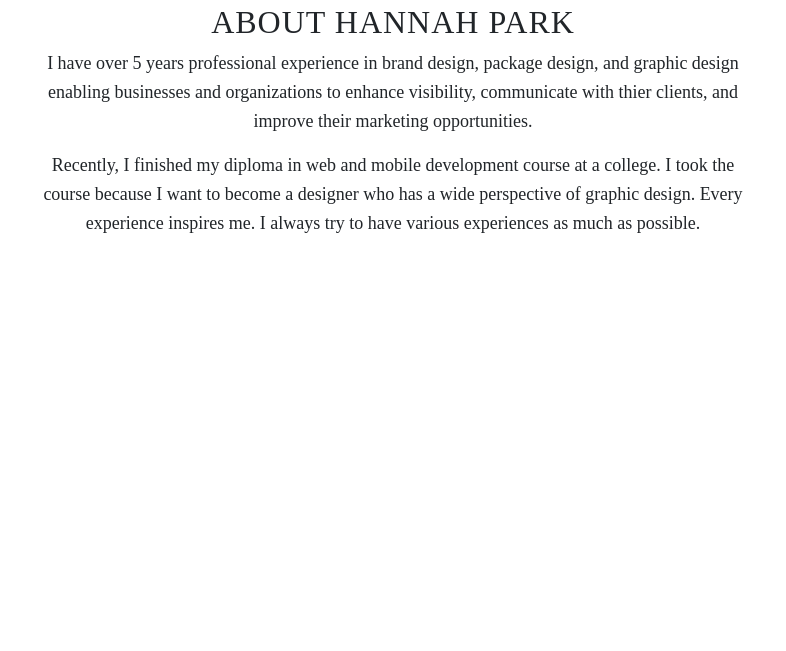
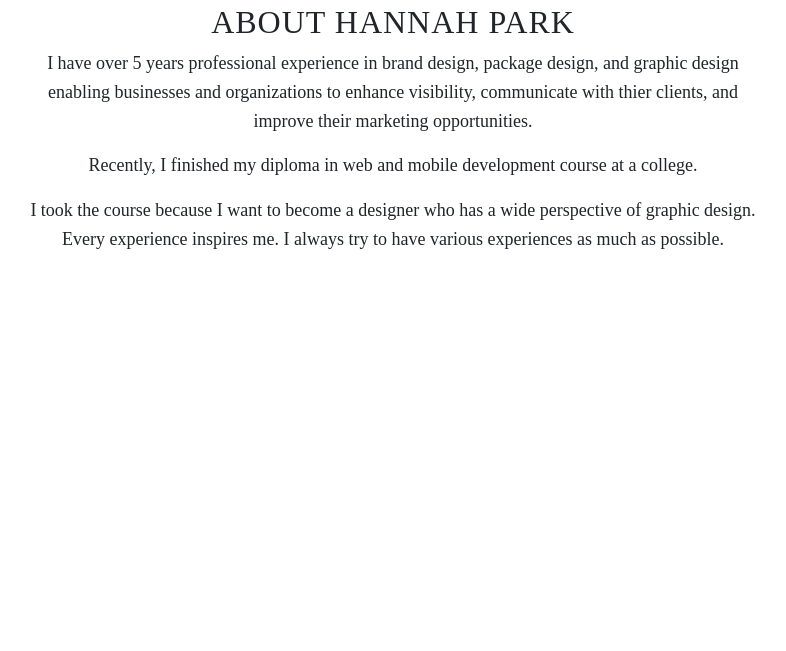
Before and after one commit to HannahPark610/HannahPark610.github.io, a website with bundled scripts: page index.html in a window 1280 px wide. Shown: the part 845-1496 px from the top of the page, without its empty margins (247-1033 px from the left). Built offline with nearby package versions, Linux system fonts and the light colour scheme; a web font is replaced by a local one.

Commit message:
modified

```diff
--- a/index.html
+++ b/index.html
@@ -83,8 +83,8 @@
                   <h2>About Hannah Park</h2>
                   <p> I have over 5 years professional experience in brand design, package design, and graphic design enabling businesses and organizations
                       to enhance visibility, communicate with thier clients, and improve their marketing opportunities. </P>
-                  <p> Recently, I finished my diploma in web and mobile development course at a college.
-                      I took the course because I want to become a designer who has a wide perspective of graphic design. Every experience inspires me.
+                  <p> Recently, I finished my diploma in web and mobile development course at a college. </p>
+                  <p> I took the course because I want to become a designer who has a wide perspective of graphic design. Every experience inspires me.
                       I always try to have various experiences as much as possible. </p>
 
 
```
